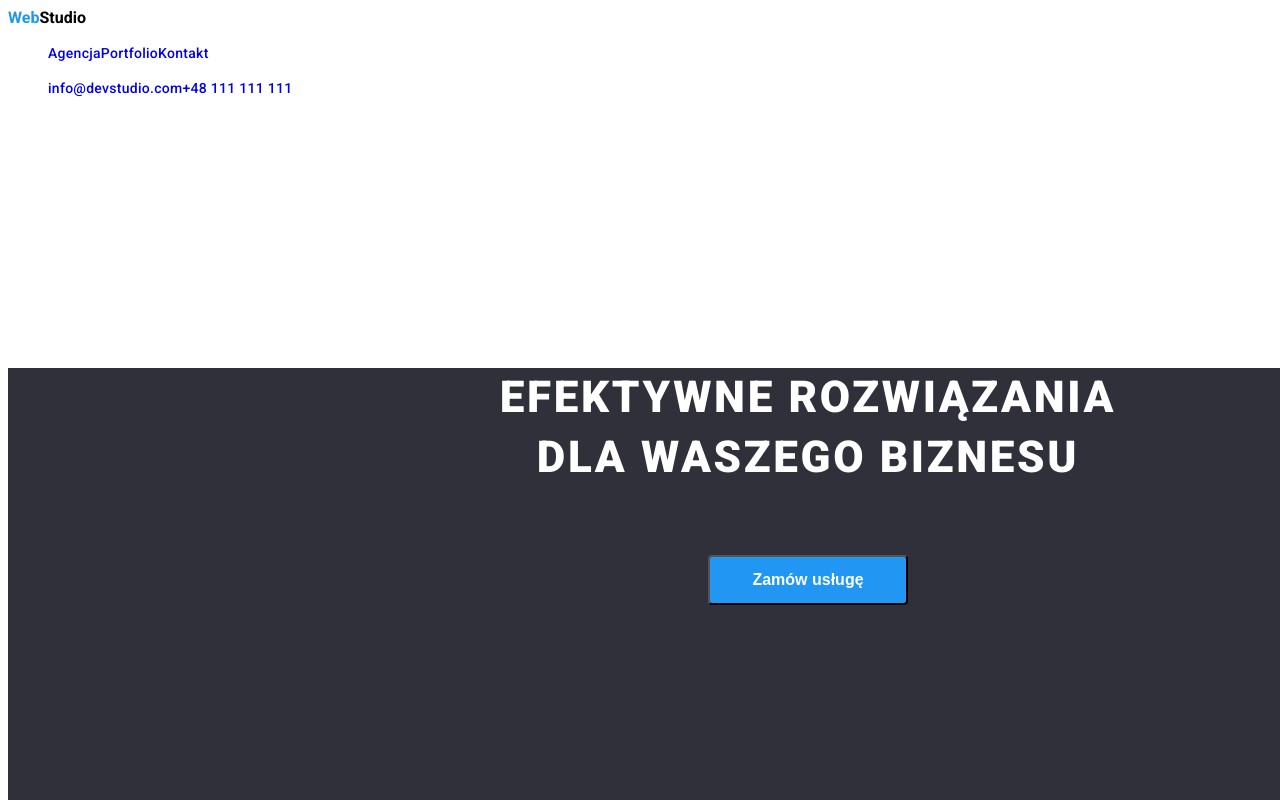
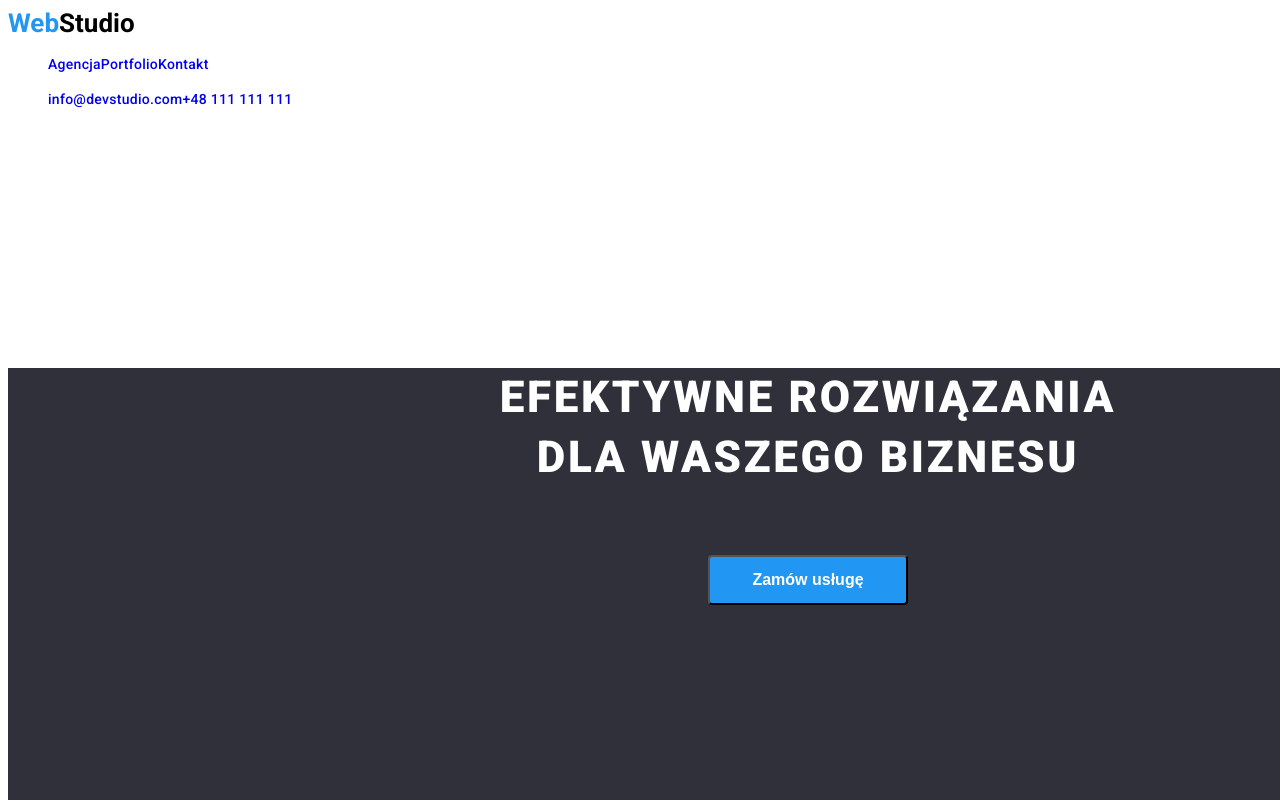
Before and after one commit to ProgramistaWellness/goit-markup-hw-02, a plain HTML site: page index.html in a window 1280 px wide. Shown: the top 800 px of the page. Drawn offline with Linux system fonts and the light colour scheme.

Commit message:
update after walidate

```diff
--- a/style.css
+++ b/style.css
@@ -6,8 +6,8 @@ body {
 
 .logo {
   color: #000;
-  font-size: 26;
-  font-weight: bold;
+  font-size: 26px;
+  font-weight: 700;
   text-decoration: none;
 }
 
@@ -181,7 +181,7 @@ body {
 .paragraph-hero {
   width: 270px;
   height: 75px;
-  margin-top: 10x;
+  margin-top: 10px;
   font-weight: 400;
   font-size: 14px;
   line-height: 1.71em;
```
Also changed, not shown: portfolio.html (+2 -1 lines).
